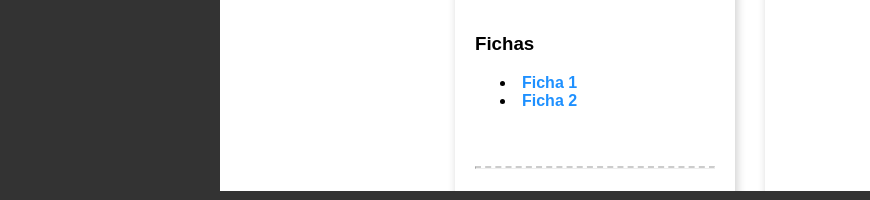
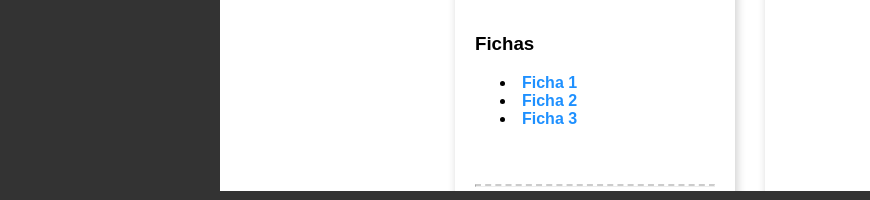
Before and after one commit to enzofalcon/webcursos, a plain HTML site: page paginas/Apoyo.html in a window 1280 px wide. Shown: the part 539-739 px from the top of the page, 0-870 px from the left. Drawn offline with Linux system fonts and the light colour scheme.

Commit message:
Update Apoyo.html

```diff
--- a/paginas/Apoyo.html
+++ b/paginas/Apoyo.html
@@ -38,7 +38,9 @@
                             <li><a href="https://drive.google.com/file/d/1IsGS3tIJ_KjU1h3iqvzsIEWXva7Or1Tg/view?usp=sharing" class="tooltip">
                                 Ficha 2<span class="tooltip-text">
                                     Primer programa</span></a></li>
-
+                            <li><a href="https://drive.google.com/file/d/1GBNQ1iq1_jF3lhCpr1INo0KKNxvd-AYE/view?usp=sharing" class="tooltip">
+                                Ficha 3<span class="tooltip-text">
+                                    Jojo</span></a></li>
                         </ul>
                     </div>
                      <!-- Línea discontinua -->
```
